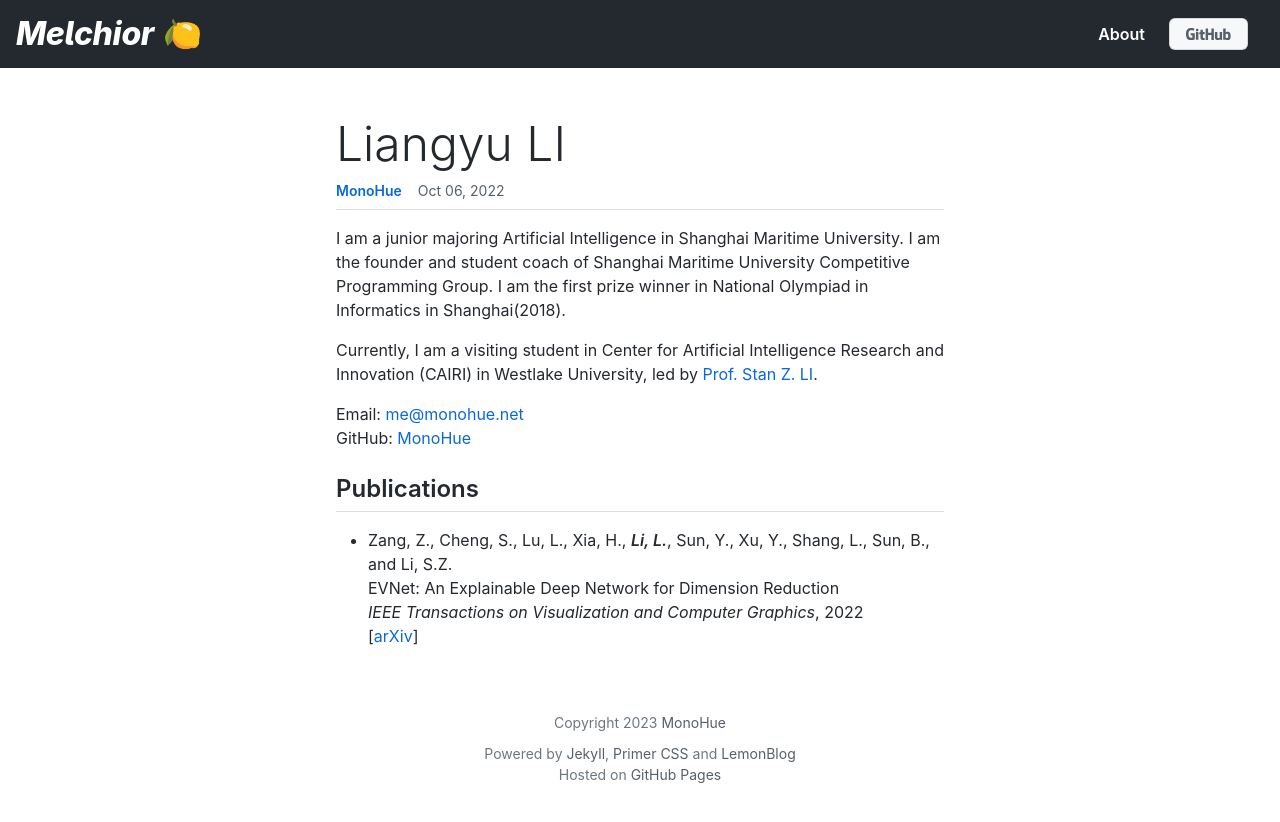
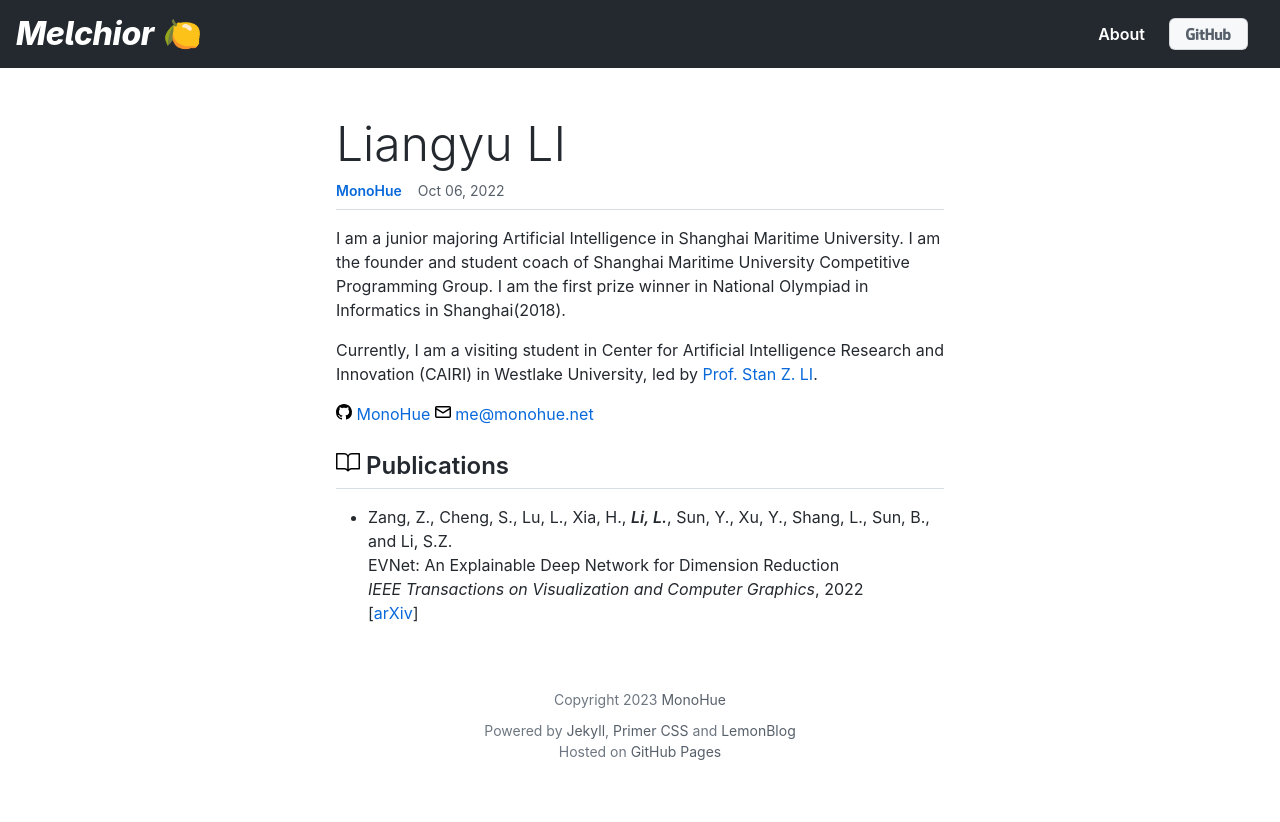
Before and after one commit to MonoHue/Melchior, a Jekyll site: the page built from docs/_posts/2022-10-06-monohue.md, in a window 1280 px wide. Shown: the top 822 px of the page. Built offline with Jekyll 4.4.1, drawn with Linux system fonts in a browser that asks for light colours.

Commit message:
ADD Octicons

```diff
--- a/docs/_posts/2022-10-06-monohue.md
+++ b/docs/_posts/2022-10-06-monohue.md
@@ -11,10 +11,10 @@ I am a junior majoring Artificial Intelligence in Shanghai Maritime University.
 
 Currently, I am a visiting student in Center for Artificial Intelligence Research and Innovation (CAIRI) in Westlake University, led by [Prof. Stan Z. LI](https://en.westlake.edu.cn/faculty/stanz-li.html).
 
-Email: [me@monohue.net](mailto:me@monohue.net)
-GitHub: [MonoHue](https://github.com/MonoHue)
+[<svg xmlns="http://www.w3.org/2000/svg" viewBox="0 0 16 16" width="16" height="16"><path d="M8 0c4.42 0 8 3.58 8 8a8.013 8.013 0 01-5.45 7.59c-.4.08-.55-.17-.55-.38 0-.27.01-1.13.01-2.2 0-.75-.25-1.23-.54-1.48 1.78-.2 3.65-.88 3.65-3.95 0-.88-.31-1.59-.82-2.15.08-.2.36-1.02-.08-2.12 0 0-.67-.22-2.2.82-.64-.18-1.32-.27-2-.27-.68 0-1.36.09-2 .27-1.53-1.03-2.2-.82-2.2-.82-.44 1.1-.16 1.92-.08 2.12-.51.56-.82 1.28-.82 2.15 0 3.06 1.86 3.75 3.64 3.95-.23.2-.44.55-.51 1.07-.46.21-1.61.55-2.33-.66-.15-.24-.6-.83-1.23-.82-.67.01-.27.38.01.53.34.19.73.9.82 1.13.16.45.68 1.31 2.69.94 0 .67.01 1.3.01 1.49 0 .21-.15.45-.55.38A7.995 7.995 0 010 8c0-4.42 3.58-8 8-8z"></path></svg> MonoHue](https://github.com/MonoHue)
+[<svg xmlns="http://www.w3.org/2000/svg" viewBox="0 0 16 16" width="16" height="16"><path d="M1.75 2h12.5c.966 0 1.75.784 1.75 1.75v8.5A1.75 1.75 0 0114.25 14H1.75A1.75 1.75 0 010 12.25v-8.5C0 2.784.784 2 1.75 2zM1.5 12.251c0 .138.112.25.25.25h12.5a.25.25 0 00.25-.25V5.809L8.38 9.397a.75.75 0 01-.76 0L1.5 5.809v6.442zm13-8.181v-.32a.25.25 0 00-.25-.25H1.75a.25.25 0 00-.25.25v.32L8 7.88z"></path></svg> me@monohue.net](mailto:me@monohue.net)
 
-## Publications
+## <svg xmlns="http://www.w3.org/2000/svg" viewBox="0 0 24 24" width="24" height="24"><path d="M0 3.75A.75.75 0 01.75 3h7.497c1.566 0 2.945.8 3.751 2.014A4.495 4.495 0 0115.75 3h7.5a.75.75 0 01.75.75v15.063a.752.752 0 01-.755.75l-7.682-.052a3 3 0 00-2.142.878l-.89.891a.75.75 0 01-1.061 0l-.902-.901a2.996 2.996 0 00-2.121-.879H.75a.75.75 0 01-.75-.75zm12.75 15.232a4.503 4.503 0 012.823-.971l6.927.047V4.5h-6.75a3 3 0 00-3 3zM11.247 7.497a3 3 0 00-3-2.997H1.5V18h6.947c1.018 0 2.006.346 2.803.98z"></path></svg> Publications
 
 [//]: # (style - IEEE proceedings)
 
```
